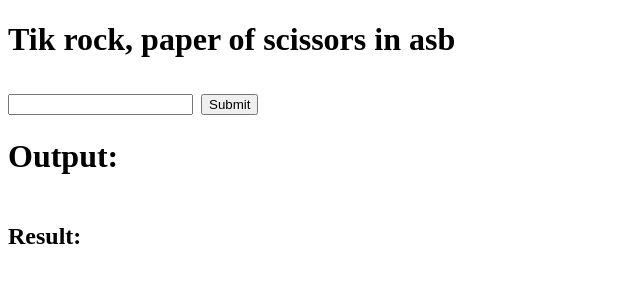
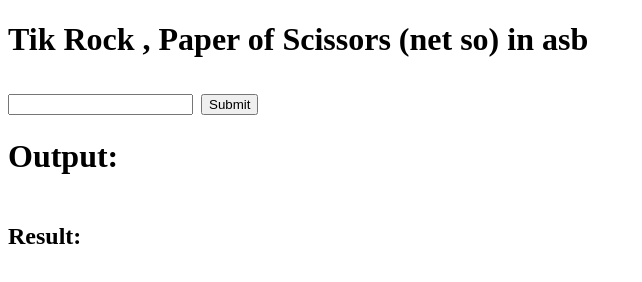
Before and after one commit to BernardusPH/javac, a plain HTML site: page index.html in a window 1280 px wide. Shown: the whole page, without its empty margins (0-642 px from the left). Drawn offline with Linux system fonts and the light colour scheme.

Commit message:
Update index.html

```diff
--- a/index.html
+++ b/index.html
@@ -8,7 +8,7 @@
 </head>
 <body>
     <div>
-        <h1>Tik rock, paper of scissors in asb</h1>
+        <h1>Tik Rock , Paper of Scissors (net so) in asb</h1>
 <h1>
     <label for="input">
         <input type="text" id="input" name="input">
```
